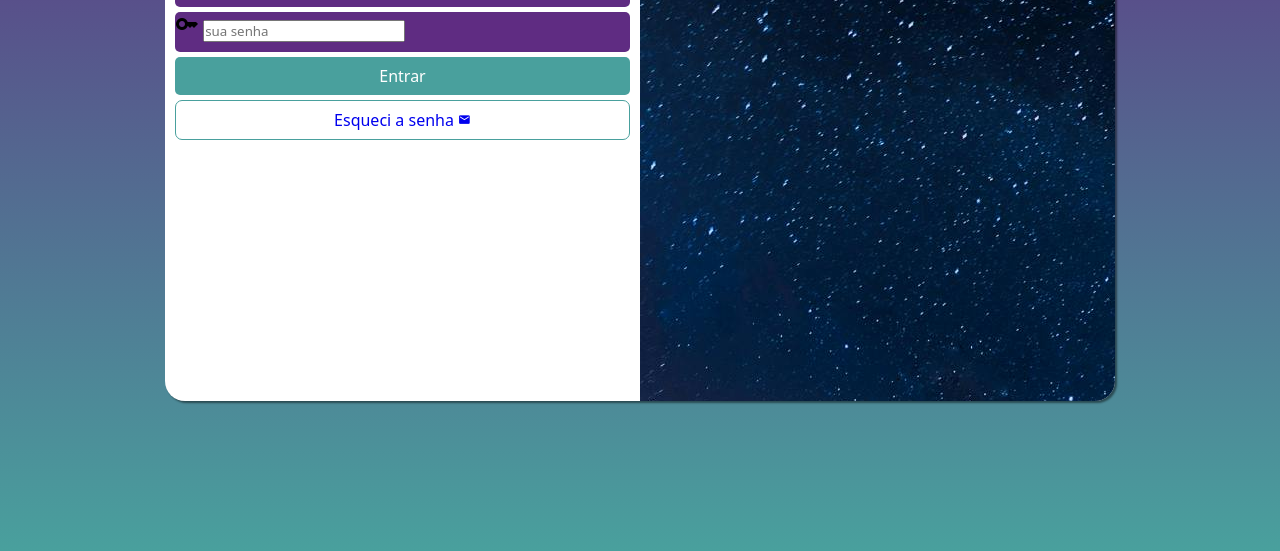
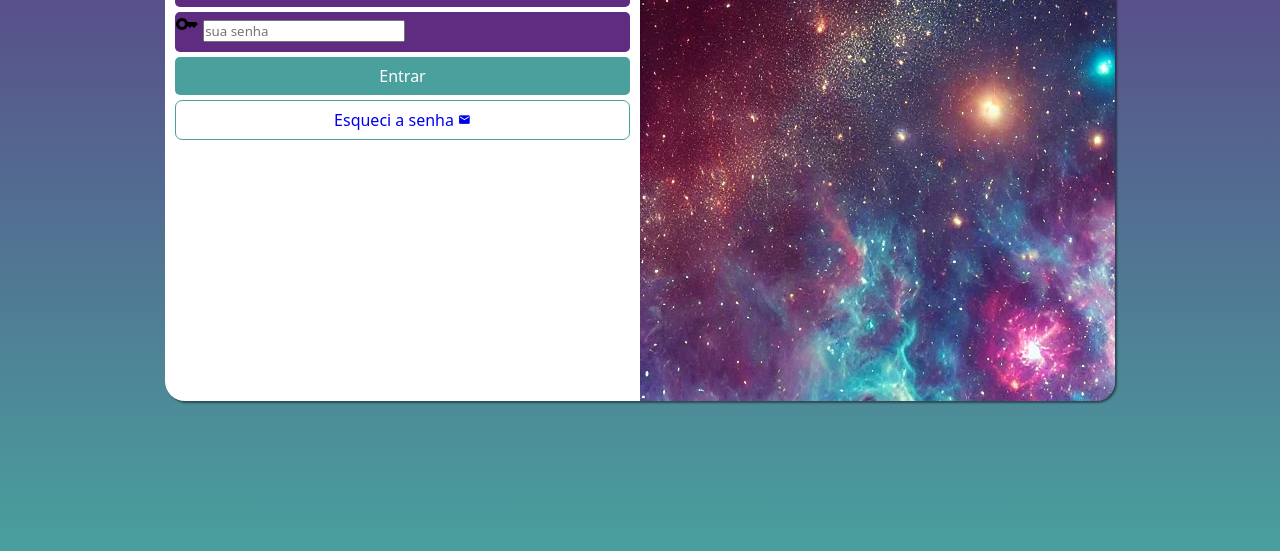
Before and after one commit to AntonioDev23/Projeto-Login, a plain HTML site: page index.html in a window 1280 px wide. Shown: the part 249-800 px from the top of the page. Drawn offline with Linux system fonts and the light colour scheme.

Commit message:
Nova img

```diff
--- a/index.html
+++ b/index.html
@@ -13,7 +13,7 @@
         <section id="login">
 
             <div id="imagem">
-                <img src="imagens/pexels-pixabay-355465.jpg" alt="fundo">
+                <img src="imagens/175ba752-4469-40e9-829d-8b7272f09ade.webp" alt="fundo">
             </div>
 
             <div id="formulario">
```
Also changed, not shown: imagens/175ba752-4469-40e9-829d-8b7272f09ade.webp (added), imagens/pexels-helen1-6357538.jpg (deleted), 1 other file.
